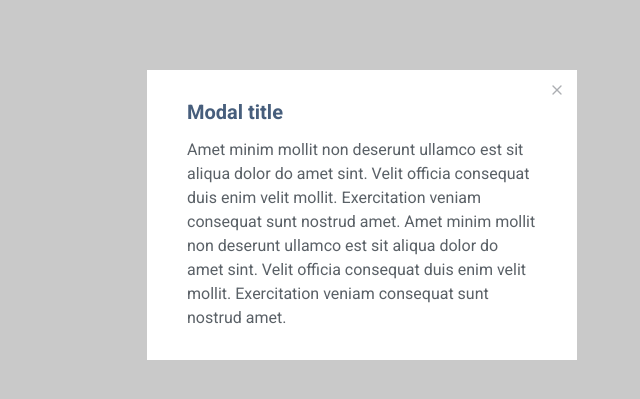
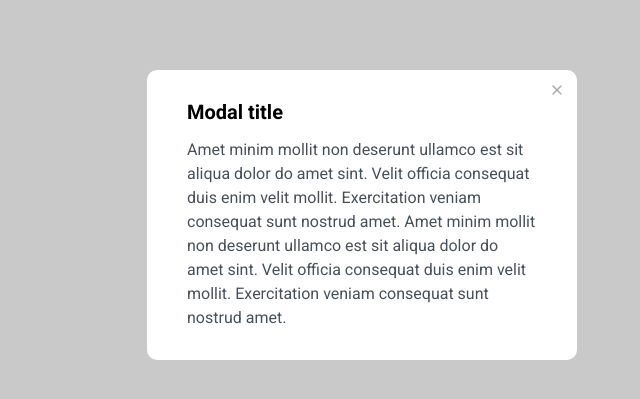
Before and after one commit to js-tasks-ru/htmlcss-20210916_mvdmvn, a website: page 05-lection3/02-modal/index.html in a window 1280 px wide. Both pictures are taken after a click on the button "Open Modal". Shown: the part 185-584 px from the top of the page, 278-918 px from the left. Drawn offline with Linux system fonts and the light colour scheme.

Commit message:
fixes after review

```diff
--- a/05-lection3/02-modal/index.html
+++ b/05-lection3/02-modal/index.html
@@ -12,7 +12,7 @@
     <div class="modal">
       <button class="button button_primary" id="modal-open">Open Modal</button>
       <div class="modal-window" id="modal">
-        <div class="modal-wrapper">
+        <div class="modal-window__wrapper">
           <div class="modal-window__content">
             <button class="modal-window__close" id="modal-close">
               <svg
--- a/05-lection3/02-modal/modal.css
+++ b/05-lection3/02-modal/modal.css
@@ -1,11 +1,5 @@
-.modal {
-  background: var(--white);
-  border-radius: 10px;
-}
-
 .modal-window {
-  background: #c4c4c4;
-  opacity: 0.9;
+  background: rgba(196, 196, 196, 0.9);
   position: fixed;
   top: 0;
   width: 100%;
@@ -13,15 +7,16 @@
   display: none;
 }
 
-.modal-wrapper {
+.modal-window__wrapper {
   background-color: var(--white);
-  position: fixed;
+  position: absolute;
   top: 50%;
   left: 50%;
   transform: translate(-50%, -50%);
   max-width: 430px;
   width: 100%;
   height: auto;
+  border-radius: 10px;
 }
 
 .modal-window__content {
@@ -51,7 +46,7 @@
   font-weight: 600;
   font-size: 20px;
   line-height: 24px;
-  color: #334d6e;
+  color: var(--blue-dark);
   margin-bottom: 14px;
 }
 
```
